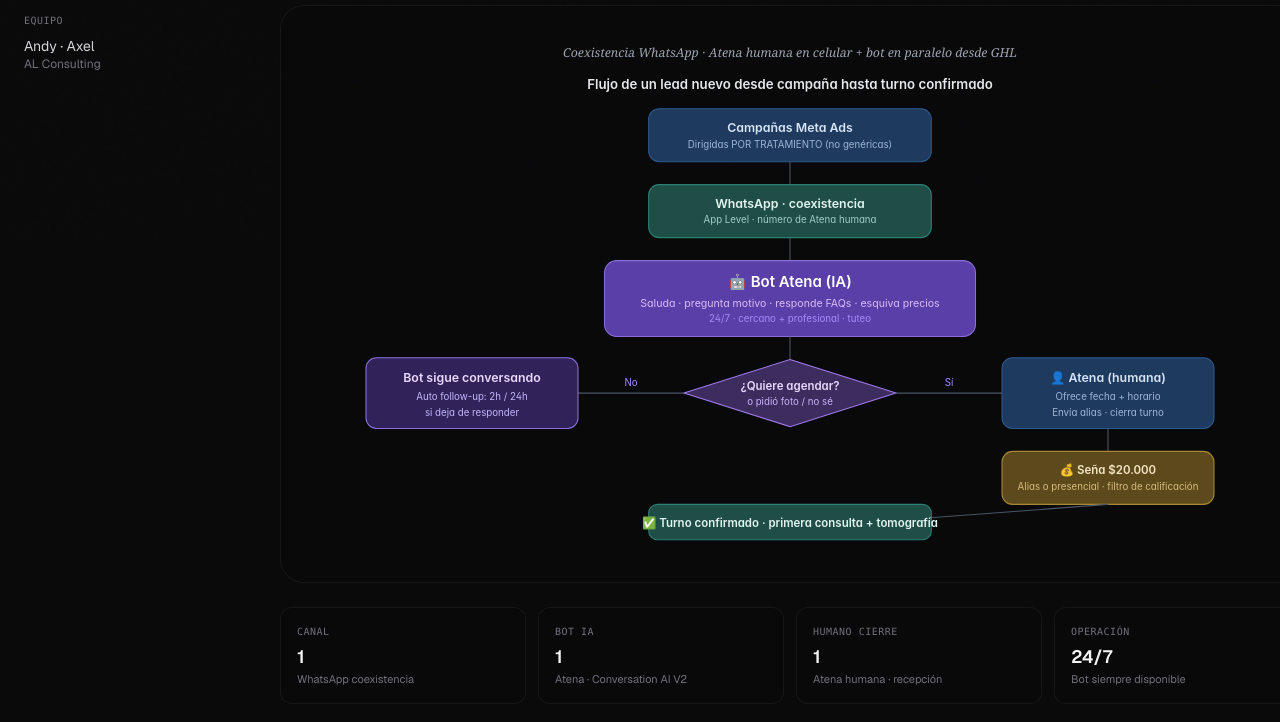
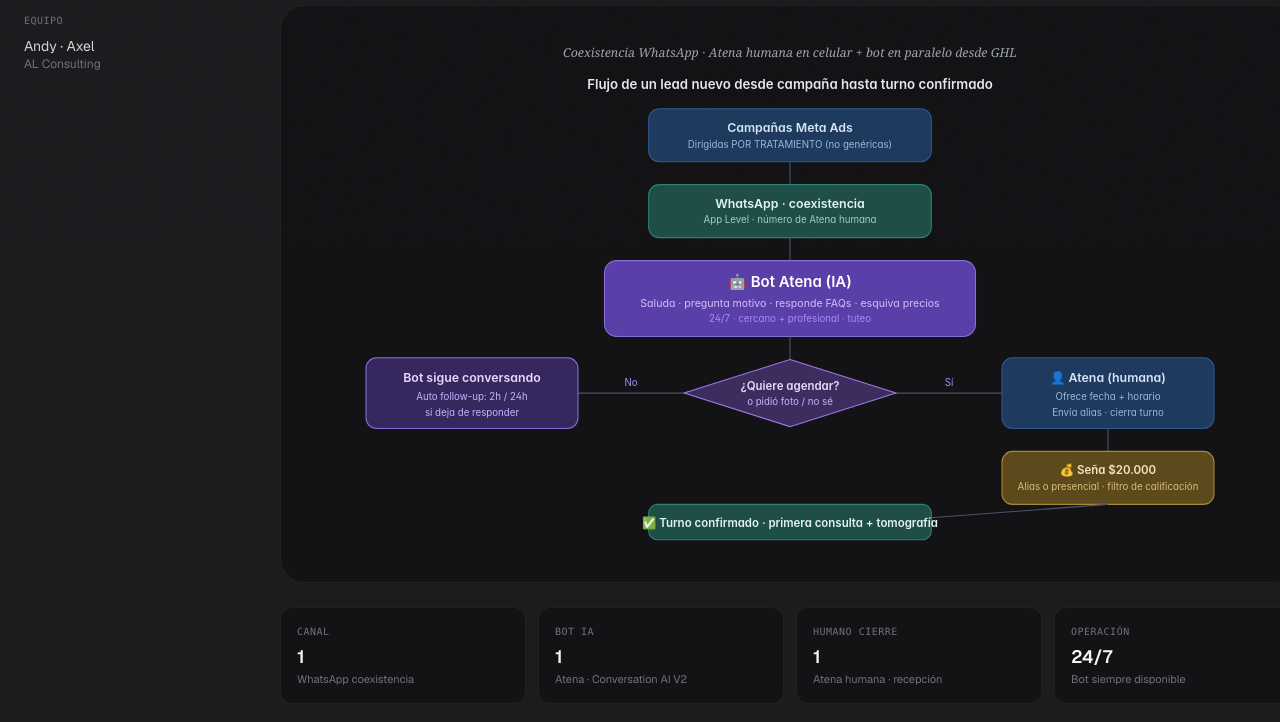
Before and after one commit to andreslinares-tech/al-odontologia-kickoff, a plain HTML site: page KICKOFF-VISUAL.html in a window 1280 px wide. Shown: the part 559-1281 px from the top of the page. Drawn offline with nearby package versions, Linux system fonts and the light colour scheme.

Commit message:
Lighten body bg from #0a0a0b to #1c1c1f for better contrast

```diff
--- a/KICKOFF-VISUAL.html
+++ b/KICKOFF-VISUAL.html
@@ -39,7 +39,7 @@
     .pill-rose { background: rgba(244, 63, 94, 0.15); border: 1px solid rgba(244, 63, 94, 0.3); color: rgb(253, 164, 175); }
   </style>
 </head>
-<body class="bg-[#0a0a0b] text-zinc-100 antialiased grain min-h-screen relative">
+<body class="bg-[#1c1c1f] text-zinc-100 antialiased grain min-h-screen relative">
 
 <div class="fixed inset-0 pointer-events-none" style="background: radial-gradient(ellipse 80% 50% at 50% -10%, rgba(139, 92, 246, 0.08), transparent 60%);"></div>
 
```
Also changed, not shown: index.html (+1 -1 lines).
